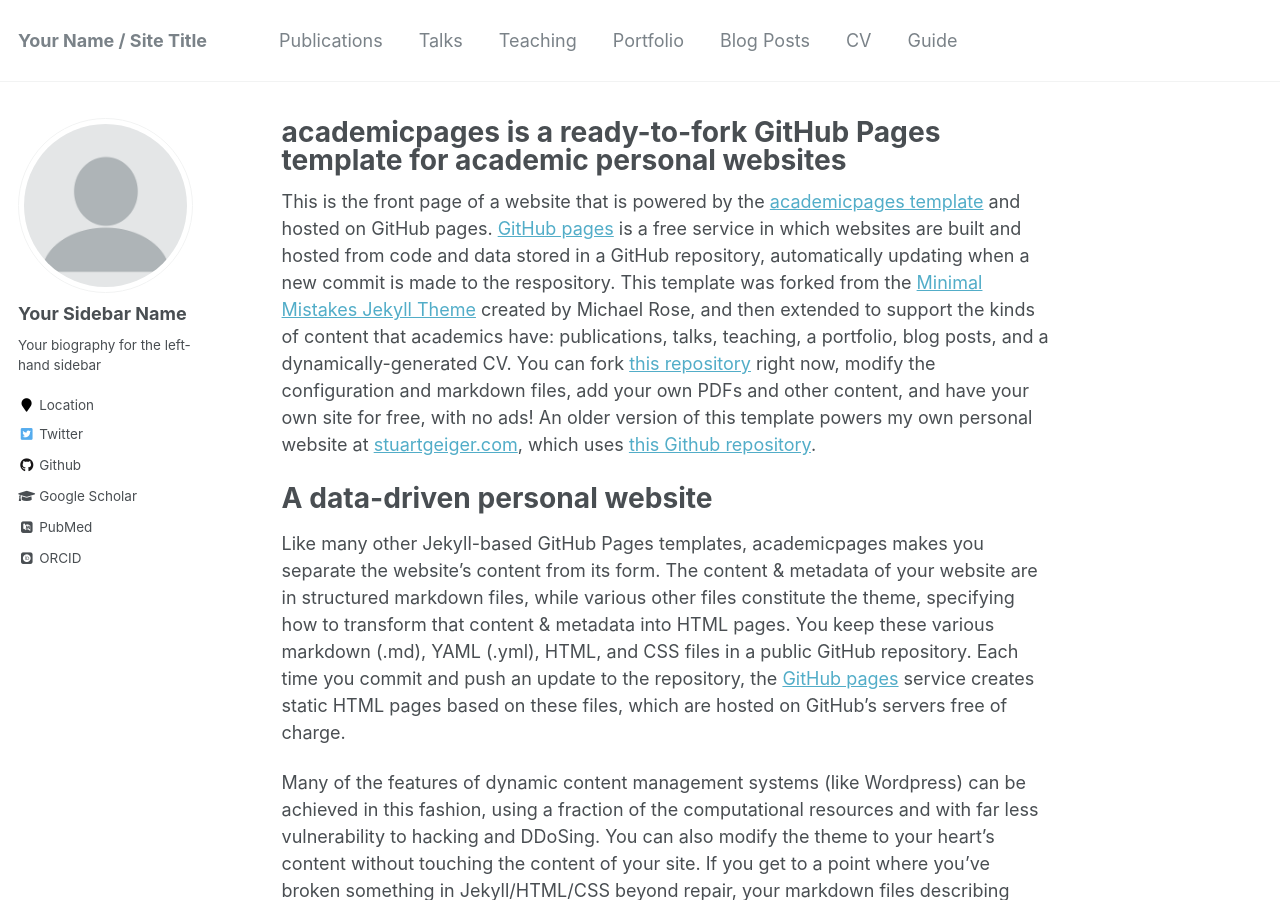
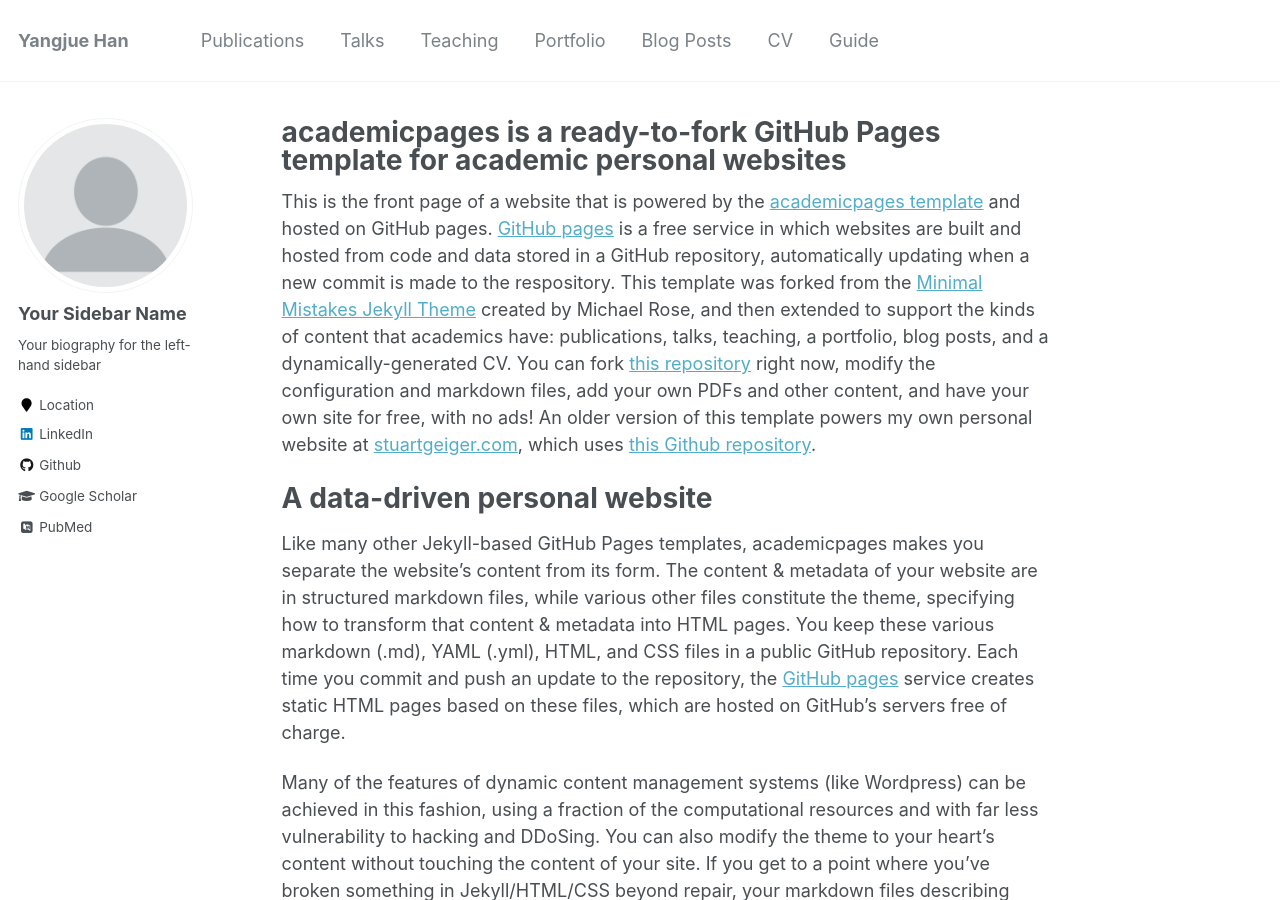
Before and after one commit to yj1990/yangjue-han.github.io, a Jekyll site: the page built from _pages/about.md, in a window 1280 px wide and 900 px high. Built offline with Jekyll 4.4.1, drawn with Linux system fonts in a browser that asks for light colours; some web fonts are replaced; part of the change alters nothing that is shown.

Commit message:
Update _config.yml

```diff
--- a/_config.yml
+++ b/_config.yml
@@ -7,13 +7,13 @@
 
 # Site Settings
 locale                   : "en-US"
-title                    : "Your Name / Site Title"
+title                    : "Yangjue Han"
 title_separator          : "-"
 name                     : &name "Your Name"
 description              : &description "personal description"
-url                      : https://academicpages.github.io # the base hostname & protocol for your site e.g. "https://mmistakes.github.io"
+url                      : https://yangjue-han.github.io # the base hostname & protocol for your site e.g. "https://mmistakes.github.io"
 baseurl                  : "" # the subpath of your site, e.g. "/blog"
-repository               : "academicpages/academicpages.github.io"
+repository               : "yj1990/yangjue-han.github.io"
 teaser                   :  # filename of teaser fallback teaser image placed in /images/, .e.g. "500x300.png"
 breadcrumbs              : false # true, false (default)
 words_per_minute         : 160
@@ -96,20 +96,20 @@ author:
   flickr           :
   facebook         :
   foursquare       :
-  github           : "academicpages"
+  github           : "yj1990"
   google_plus      :
   keybase          :
   instagram        :
-  impactstory      : #"https://profiles.impactstory.org/u/xxxx-xxxx-xxxx-xxxx"
+  impactstory      :
   lastfm           :
-  linkedin         :
-  orcid            : "http://orcid.org/yourorcidurl"
+  linkedin         : ""
+  orcid            :
   pinterest        :
   soundcloud       :
-  stackoverflow    : # http://stackoverflow.com/users/123456/username
+  stackoverflow    :
   steam            :
   tumblr           :
-  twitter          : "replacethistwitterhandle"
+  twitter          :
   vine             :
   weibo            :
   xing             :
```
